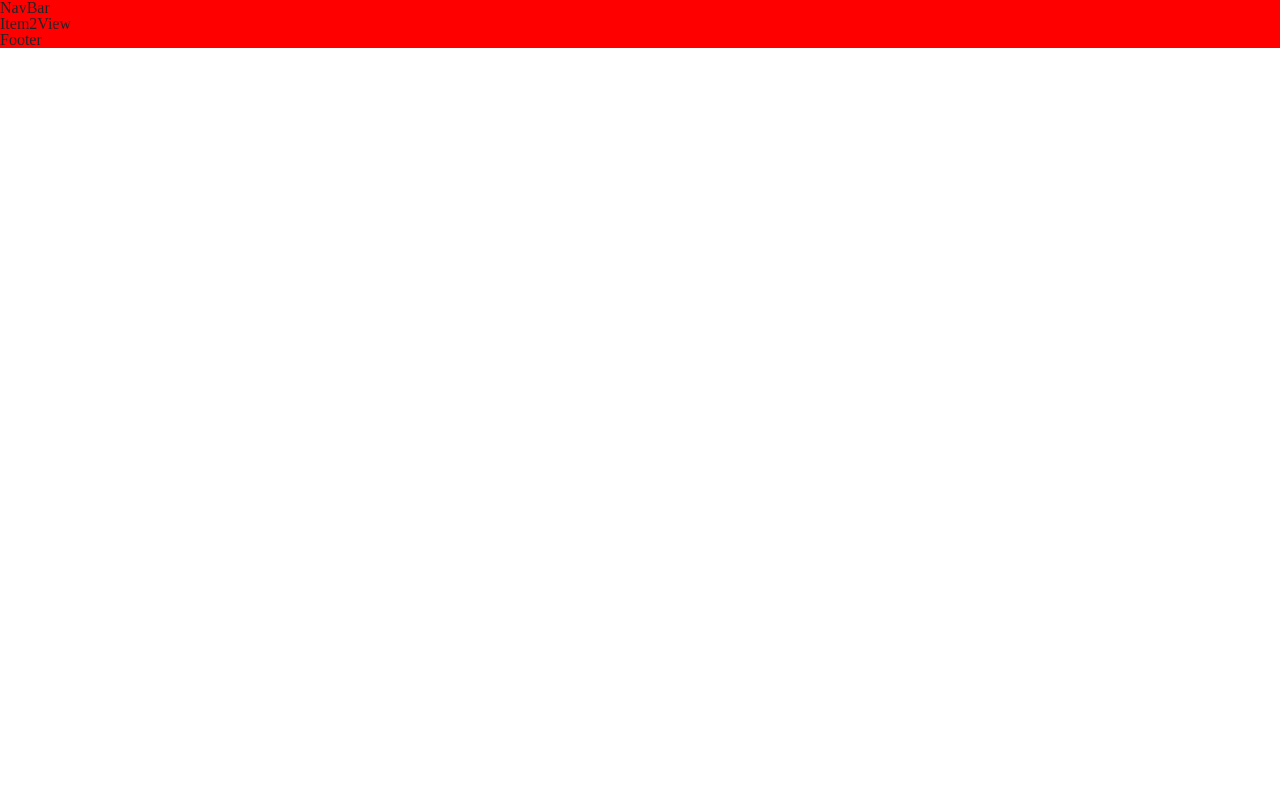
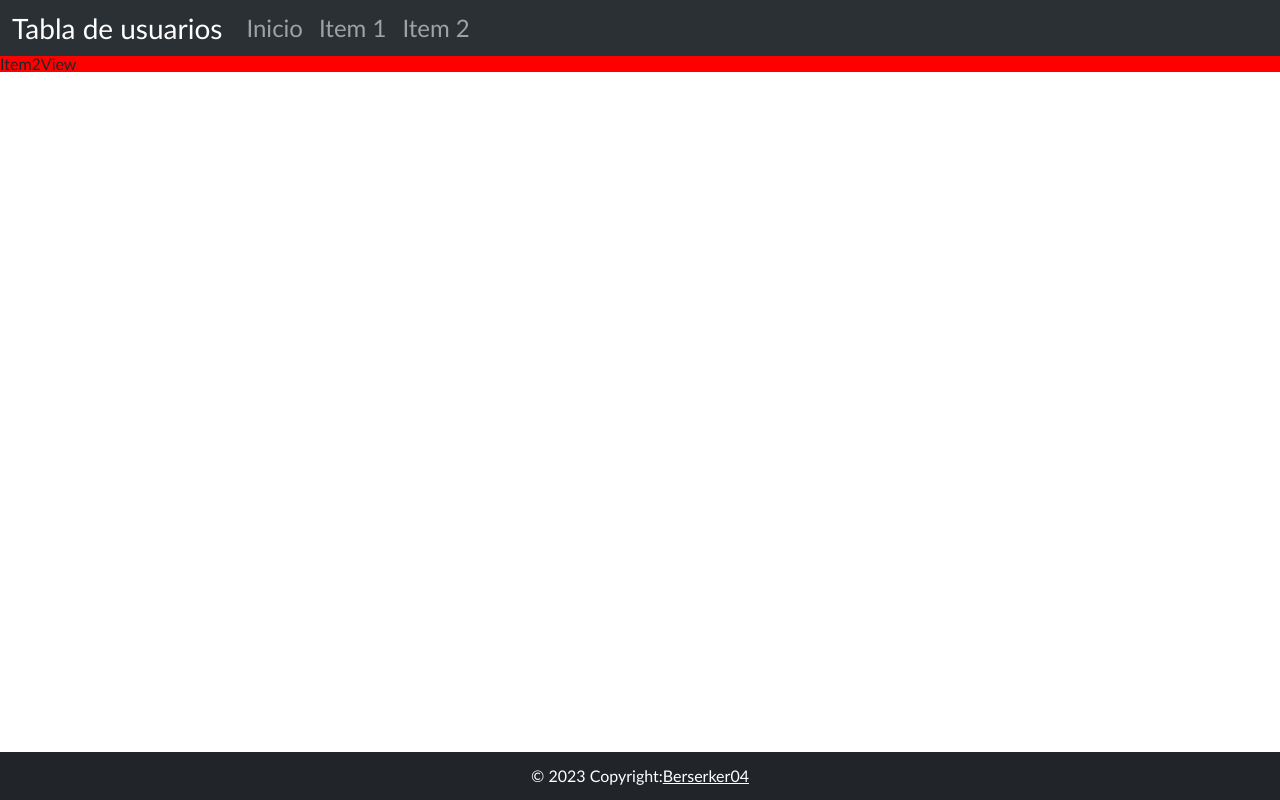
Before and after one commit to Berserker04/test-frontend-react, a React (Vite) app: page /item2 in a window 1280 px wide. Built offline with nearby package versions, Linux system fonts and the light colour scheme.

Commit message:
feat: styles for navbar and footer

```diff
--- a/src/components/footer/Footer.tsx
+++ b/src/components/footer/Footer.tsx
@@ -1,9 +1,16 @@
-import React from 'react'
+import Styles from "./_Styles.module.scss";
 
 const Footer = () => {
   return (
-    <div>Footer</div>
-  )
-}
+    <footer className={`${Styles.footer} bg-dark text-center text-white`}>
+      <div className="text-center p-3">
+        © 2023 Copyright:
+        <a className="text-white" href="https://chernandezdev.online/">
+          Berserker04
+        </a>
+      </div>
+    </footer>
+  );
+};
 
-export default Footer
+export default Footer;
--- /dev/null
+++ b/src/components/footer/_Styles.module.scss
@@ -0,0 +1,6 @@
+
+footer{
+    position: fixed;
+    bottom: 0;
+    width: 100%;
+}
--- a/src/components/navbar/NavBar.tsx
+++ b/src/components/navbar/NavBar.tsx
@@ -1,9 +1,54 @@
+import { Link, useLocation } from "react-router-dom";
 
+const titleNavBar: Record<string, string> = {
+  "/item1": "Crud de usuarios",
+  "/item2": "Tabla de usuarios",
+};
 
 const NavBar = () => {
+  const { pathname } = useLocation();
   return (
-    <div>NavBar</div>
-  )
-}
+    <nav
+      className="navbar navbar-expand-lg bg-body-tertiary bg-dark"
+      data-bs-theme="dark"
+    >
+      <div className="container-fluid">
+        <a className="navbar-brand fs-3 mr-5 w10" href="#">
+          {titleNavBar[pathname]}
+        </a>
+        <button
+          className="navbar-toggler"
+          type="button"
+          data-bs-toggle="collapse"
+          data-bs-target="#navbarText"
+          aria-controls="navbarText"
+          aria-expanded="false"
+          aria-label="Toggle navigation"
+        >
+          <span className="navbar-toggler-icon"></span>
+        </button>
+        <div className="collapse navbar-collapse ml-1" id="navbarText">
+          <ul className="navbar-nav me-auto mb-2 mb-lg-0">
+            <li className="nav-item">
+              <Link className="nav-link fs-4" aria-current="page" to={"/"}>
+                Inicio
+              </Link>
+            </li>
+            <li className="nav-item">
+              <Link className="nav-link fs-4" to={"/item1"}>
+                Item 1
+              </Link>
+            </li>
+            <li className="nav-item">
+              <Link className="nav-link fs-4" to={"/item2"}>
+                Item 2
+              </Link>
+            </li>
+          </ul>
+        </div>
+      </div>
+    </nav>
+  );
+};
 
-export default NavBar
+export default NavBar;
--- a/src/index.css
+++ b/src/index.css
@@ -17,6 +17,7 @@ time, mark, audio, video {
 	font-size: 100%;
 	font: inherit;
 	vertical-align: baseline;
+  font-family: 'Gill Sans', 'Gill Sans MT', Calibri, 'Trebuchet MS', sans-serif;
 }
 /* HTML5 display-role reset for older browsers */
 article, aside, details, figcaption, figure,
--- a/src/main.tsx
+++ b/src/main.tsx
@@ -1,6 +1,7 @@
 import React from 'react'
 import ReactDOM from 'react-dom/client'
-import 'bootstrap/dist/css/bootstrap.css';
+import 'bootstrap/dist/css/bootstrap.min.css';
+import 'bootstrap/dist/js/bootstrap.min.js';
 
 import './index.css'
 import RouteApp from './routes'
```
